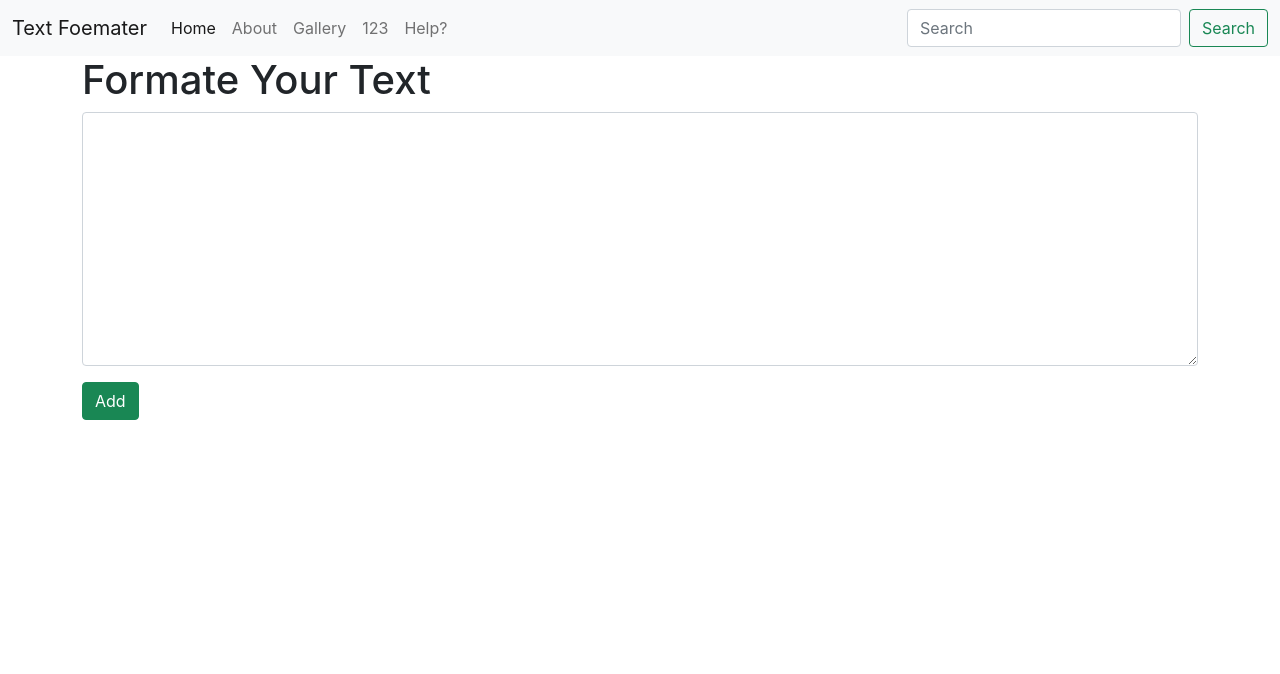
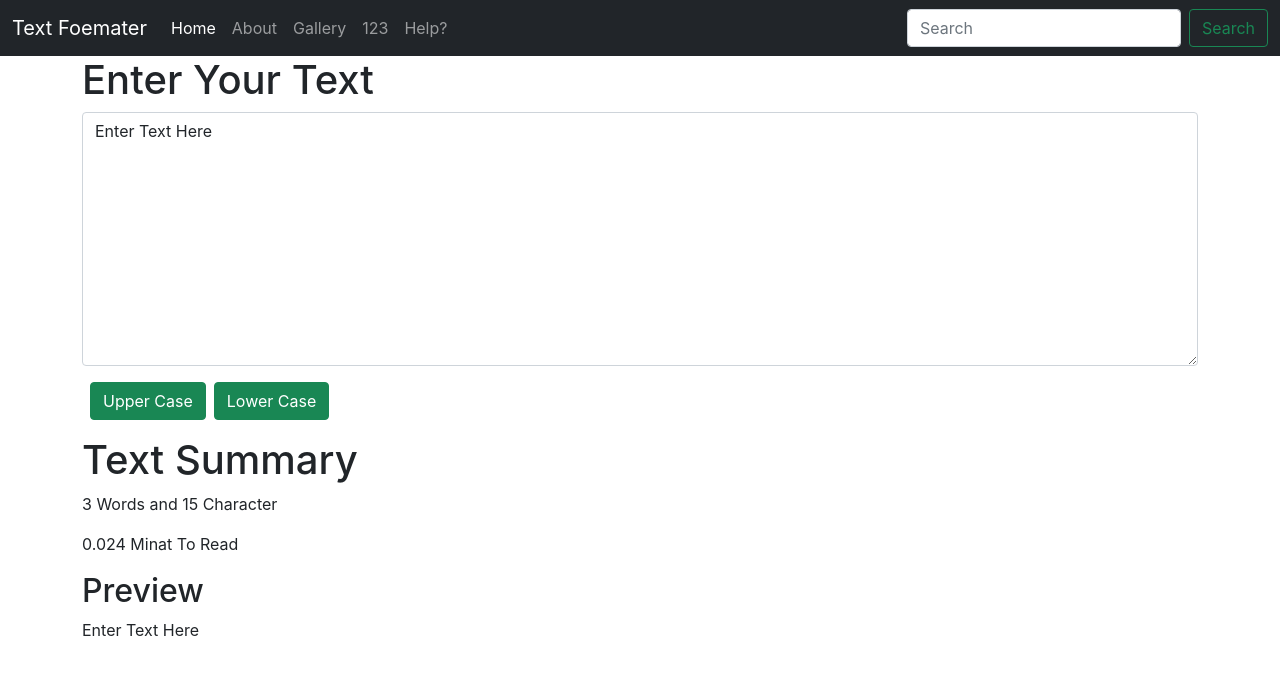
Before and after one commit to Abhisheksharma004/react-2024, a React (Create React App) app in the folder texteditor/: page / in a window 1280 px wide. Shown: the top 674 px of the page. Built offline with nearby package versions, Linux system fonts and the light colour scheme.

Commit message:
complete uppar case and lower case

```diff
--- a/texteditor/src/App.js
+++ b/texteditor/src/App.js
@@ -7,7 +7,7 @@
     <>
       <Navbar title="Text Foemater" home="Home" about="About" gallery="Gallery" contact={123}/>
       {/* <Navbar/> */}
-      <Form th="Formate Your Text"/>
+      <Form th="Enter Your Text"/>
     </>
   );
 }
--- a/texteditor/src/components/Form.js
+++ b/texteditor/src/components/Form.js
@@ -1,14 +1,44 @@
-import React from 'react'
+import React, {useState} from 'react';
 
 export default function Form(props) {
+
+    const [text, setText] = useState('Enter Text Here');
+    // setText("New Text");
+    const handleOnchange =(event) => {
+        // console.log("On Change");
+        setText(event.target.value);
+    }
+
+    const handleUp =() => {
+        // console.log("Uppar");
+        let newtext = text.toUpperCase();
+        setText(newtext);
+    }
+
+    const handleLower =() => {
+        // console.log("Lower");
+        let newtext = text.toLowerCase();
+        setText(newtext);
+    }
+
     return (
-        <div className='container'>
-            <div class="mb-3">
-                <h1 class="form-label">{props.th}</h1>
+        <>
+            <div className='container'>
+                <div className="mb-3">
+                    <h1 className="form-label">{props.th}</h1>
+                    <textarea className="form-control" value={text} onChange={handleOnchange}  id="myBox" rows="10" ></textarea>
+                </div>
+                <button type="button" className="btn btn-success mx-2" onClick={handleUp}>Upper Case</button>
+                <button type="button" className="btn btn-success" onClick={handleLower}>Lower Case</button>
+            </div>
+            <div className='container my-3'>
+                <h1>Text Summary</h1>
+                <p>{text.split(" ").length} Words and {text.length} Character</p>
+                <p>{0.008 * text.split(" ").length} Minat To Read</p>
+                <h2>Preview</h2>
+                <p>{text}</p>
+            </div>
+        </>
 
-                <textarea class="form-control" id="exampleFormControlTextarea1" rows="10"></textarea>
-            </div>
-            <button type="button" class="btn btn-success">Add</button>
-        </div>
     )
 }
--- a/texteditor/src/components/Navbar.js
+++ b/texteditor/src/components/Navbar.js
@@ -4,7 +4,7 @@
 export default function Navbar(props) {
   return (
     <>
-        <nav className="navbar navbar-expand-lg navbar-light bg-light">
+        <nav className="navbar navbar-expand-lg navbar-dark bg-dark">
         <div className="container-fluid">
           <a className="navbar-brand" href="/">{props.title}</a>
           <button className="navbar-toggler" type="button" data-bs-toggle="collapse" data-bs-target="#navbarSupportedContent" aria-controls="navbarSupportedContent" aria-expanded="false" aria-label="Toggle navigation">
```
